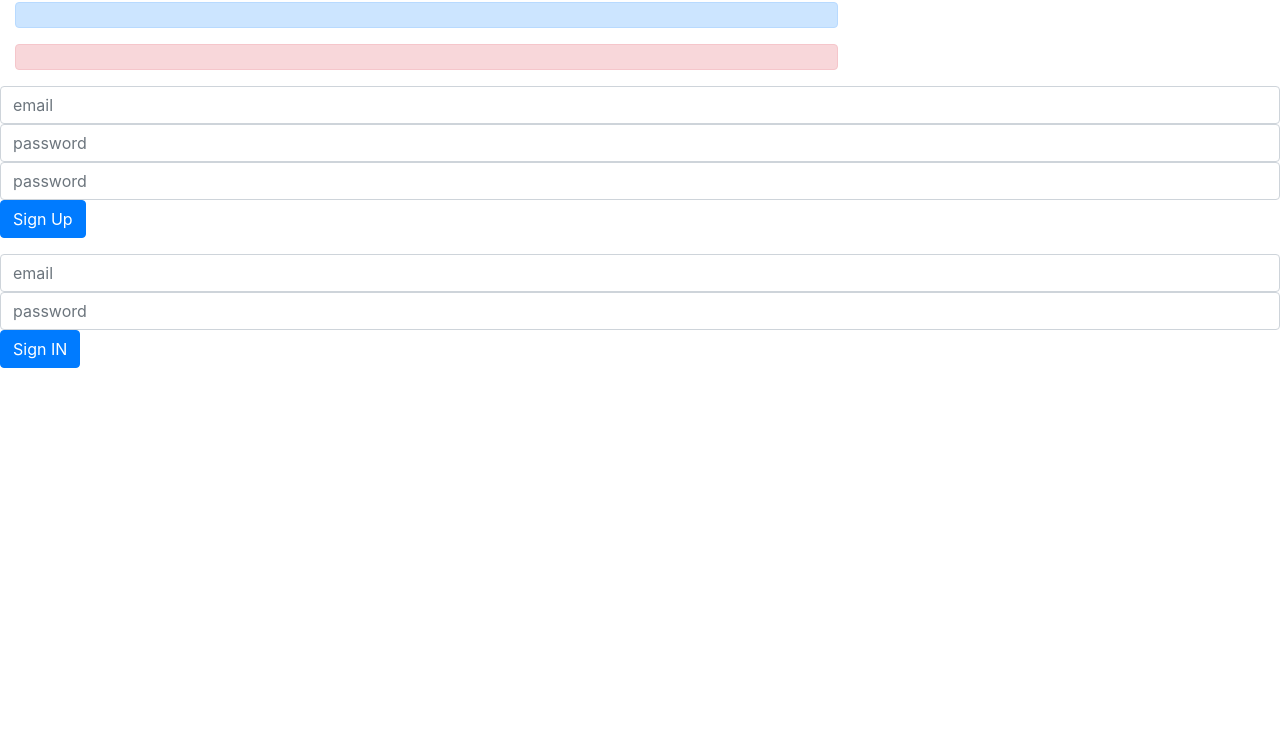
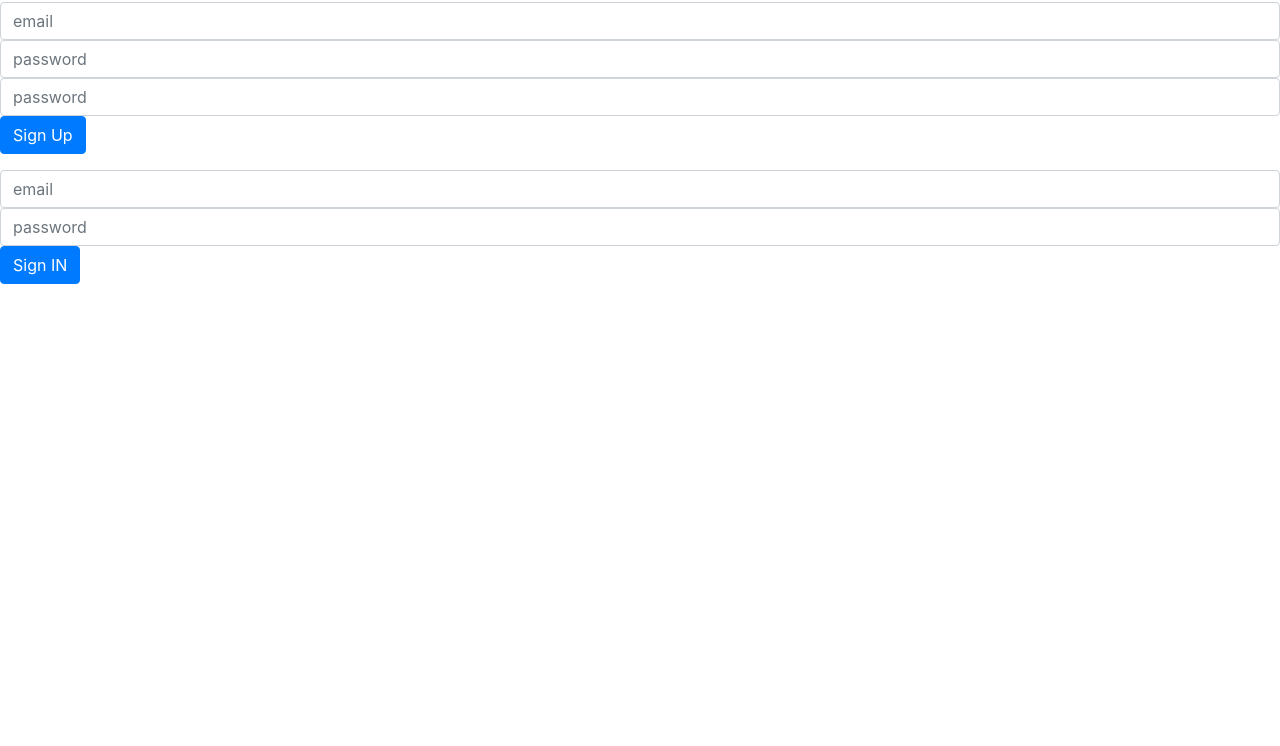
Before and after one commit to truongphan97gl/tic-tac-toe-client, a website built with webpack: page index.html in a window 1280 px wide. Shown: the part 54-800 px from the top of the page. Built offline with nearby package versions, Linux system fonts and the light colour scheme.

Commit message:
Fixing some small problems

```diff
--- a/assets/scripts/game/ui.js
+++ b/assets/scripts/game/ui.js
@@ -28,6 +28,8 @@ const signUpFailure = () => {
 
 const signInSuccessful = responseData => {
   $('#message').text('You are signed in successfully')
+  $('#message').addClass('alert alert-primary')
+  $('#alert').addClass('alert alert-danger')
   store.user = responseData.user
 
   $('#user-game').removeClass('hide')
--- a/index.html
+++ b/index.html
@@ -36,8 +36,8 @@
        </div>
       </div>
        <!-- end gameBoard -->
-      <h3 class="alert alert-primary" id="message"></h3>
-      <h3 class="alert alert-danger"id="alert"></h3>
+      <h3 id="message"></h3>
+      <h3 id="alert"></h3>
 
     </div>
       <div class="form-group">
@@ -83,6 +83,5 @@
         </form>
           <div id="game-id" class="hide"></div>
           <div id="display-game"></div>
-
     </body>
 </html>
```
